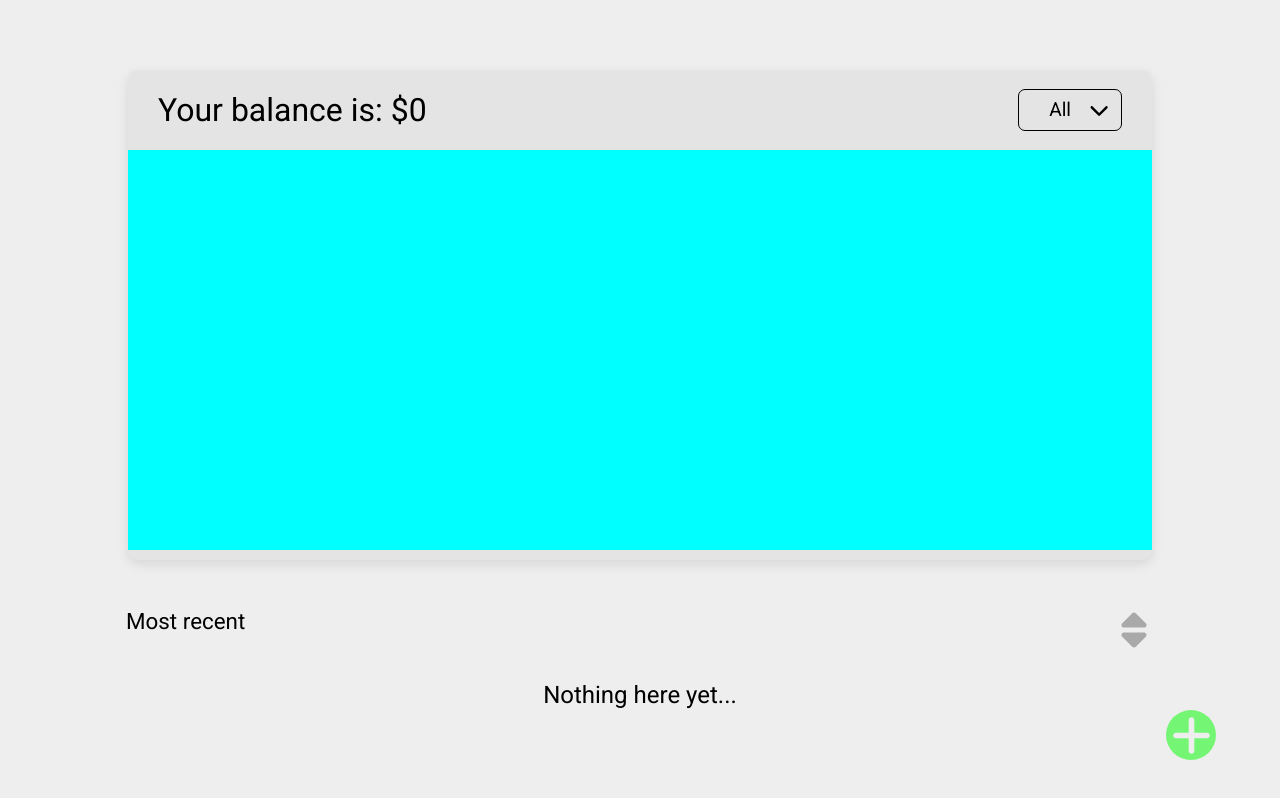
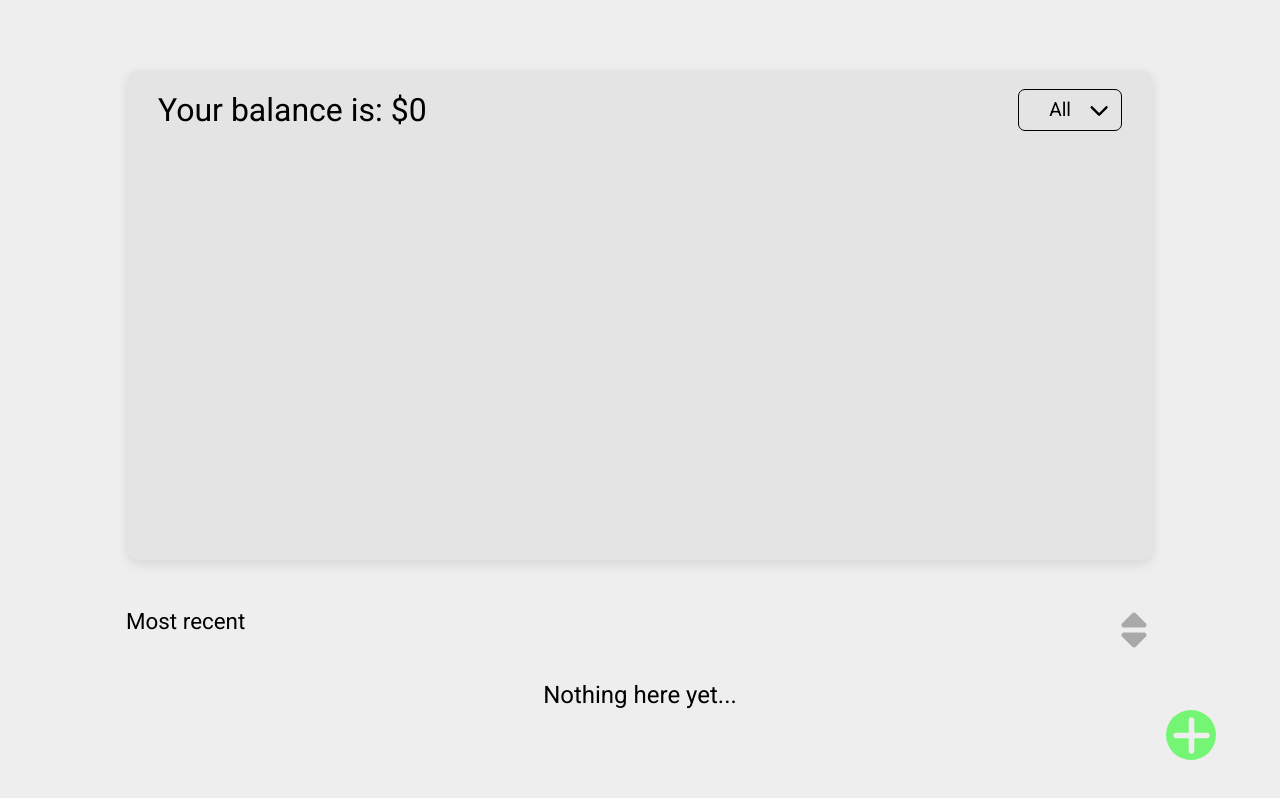
Before and after one commit to georgie-the-developer/finance-tracker, a React (Vite) app: page / in a window 1280 px wide. Built offline with nearby package versions, Linux system fonts and the light colour scheme.

Commit message:
Remove that annoying placeholder bg

```diff
--- a/src/css/style.css
+++ b/src/css/style.css
@@ -66,7 +66,6 @@ body,
   font-size: 1.2em;
 }
 .hero .hero-card .chart-container {
-  background-color: aqua;
   margin-top: 20px;
   height: 400px;
   display: flex;
--- a/src/scss/style.scss
+++ b/src/scss/style.scss
@@ -61,7 +61,6 @@ body,
       }
     }
     .chart-container {
-      background-color: aqua;
       margin-top: 20px;
       height: 400px;
       display: flex;
```
Also changed, not shown: 1 other file (tests, documents, lock files or other folders).
